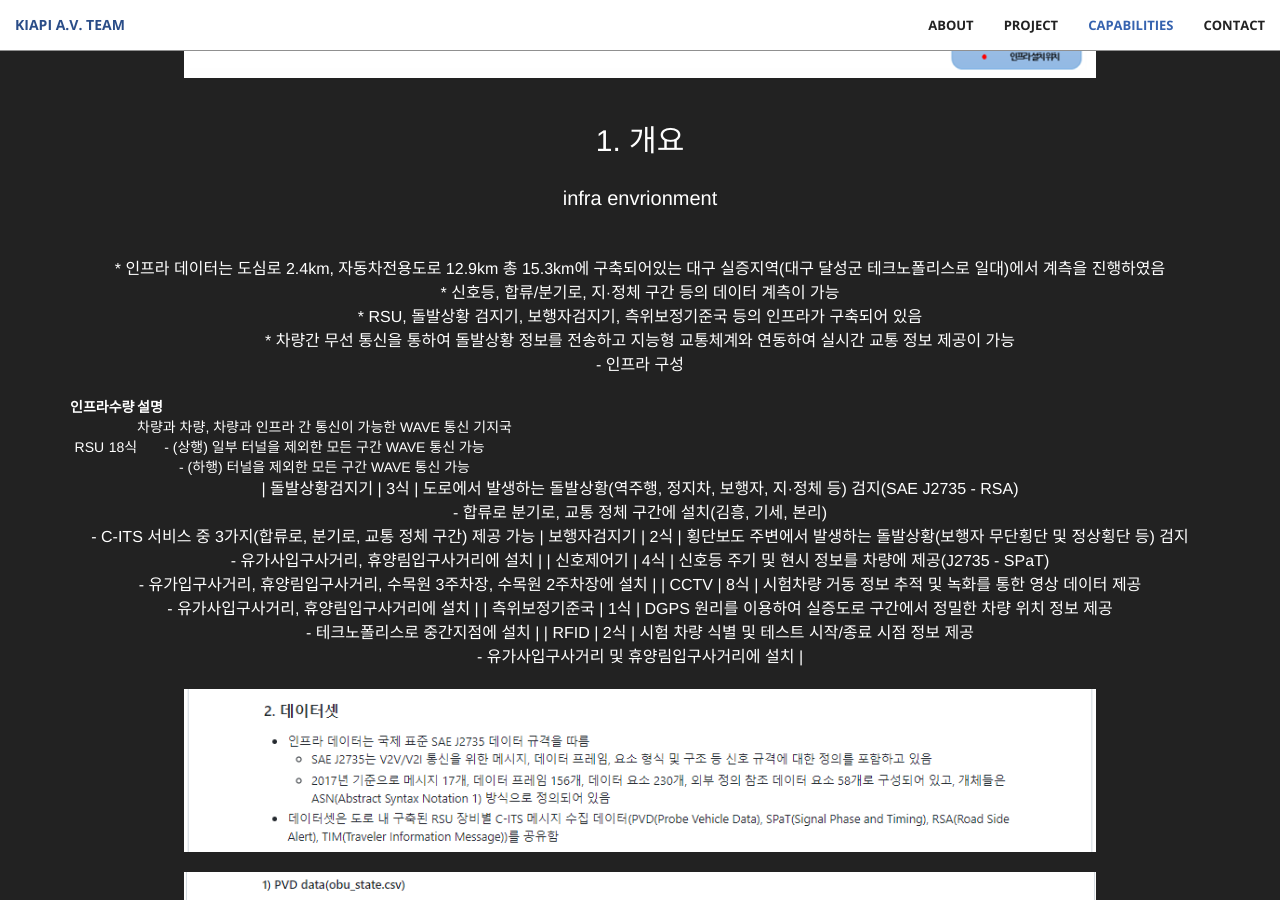
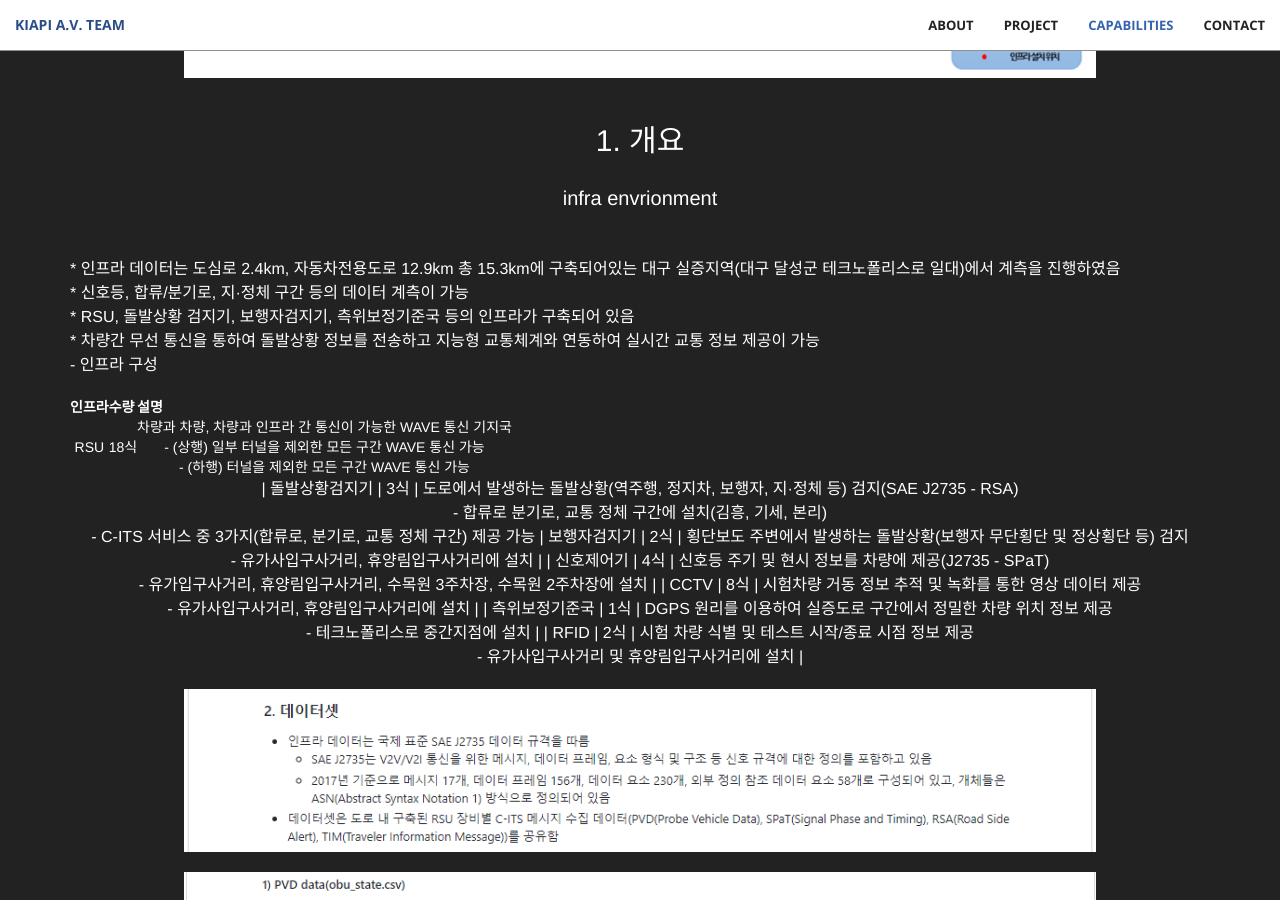
Before and after one commit to Yunhyeongseok-kiapi/kiapi_mulitagent.github.io, a Jekyll site: the page built from docs/index.html, in a window 1280 px wide and 900 px high, scrolled down 3435 px. Built offline with Jekyll 4.4.1, drawn with Linux system fonts in a browser that asks for light colours.

Commit message:
Update aside.html

```diff
--- a/docs/_includes/aside.html
+++ b/docs/_includes/aside.html
@@ -20,7 +20,7 @@
             <br/>
             <p style="font-size: 30px;" style="text-align: left;"> 1. 개요</p>
             <p style="font-size: 20px;" style="text-align: left;"> infra envrionment </p>
-            <p>
+            <p style="text-align: left;">
               <br/>* 인프라 데이터는 도심로 2.4km, 자동차전용도로 12.9km 총 15.3km에 구축되어있는 대구 실증지역(대구 달성군 테크노폴리스로 일대)에서 계측을 진행하였음
               <br/>* 신호등, 합류/분기로, 지·정체 구간 등의 데이터 계측이 가능
               <br/>* RSU, 돌발상황 검지기, 보행자검지기, 측위보정기준국 등의 인프라가 구축되어 있음
```
